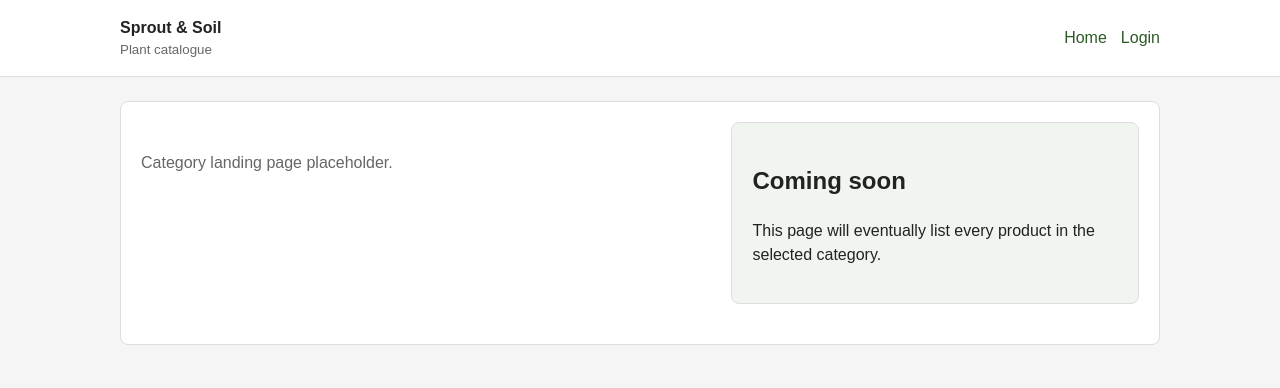
After one commit to rowanjames04/SDS-Plant-Nursery, a Flask app: template templates/category_detail.html in a window 1280 px wide. The commit adds this page. Shown: the top 388 px of the page. Run offline with Flask 3, Linux system fonts and the light colour scheme; the template is opened without the code that fills it, so the values that code supplies are empty.

Commit message:
refactor: added seperate header file, adjusted necessary pages to use it

```diff
--- /dev/null
+++ b/templates/_header.html
@@ -0,0 +1,9 @@
+<header class="site-header">
+    <div class="site-header__inner">
+        <a class="brand" href="{{ url_for('home') }}">Sprout &amp; Soil<small>Plant catalogue</small></a>
+        <nav class="site-nav">
+            <a href="{{ url_for('home') }}">Home</a>
+            <a href="{{ url_for('login') }}">Login</a>
+        </nav>
+    </div>
+</header>
--- /dev/null
+++ b/templates/category_detail.html
@@ -0,0 +1,26 @@
+<!DOCTYPE html>
+<html lang="en">
+<head>
+    <meta charset="UTF-8">
+    <meta name="viewport" content="width=device-width, initial-scale=1.0">
+    <title>{{ category.name }} | Sprout & Soil</title>
+    <link rel="stylesheet" href="{{ url_for('static', filename='styles.css') }}">
+</head>
+<body>
+    {% include '_header.html' %}
+
+    <main class="container">
+        <section class="card hero">
+            <div>
+                <h1>{{ category.name }}</h1>
+                <p class="muted">Category landing page placeholder.</p>
+                <p>{{ category.description }}</p>
+            </div>
+            <div class="card hero-panel">
+                <h2>Coming soon</h2>
+                <p>This page will eventually list every product in the selected category.</p>
+            </div>
+        </section>
+    </main>
+</body>
+</html>
```
Also changed, not shown: templates/Home.html (+1 -9 lines).
